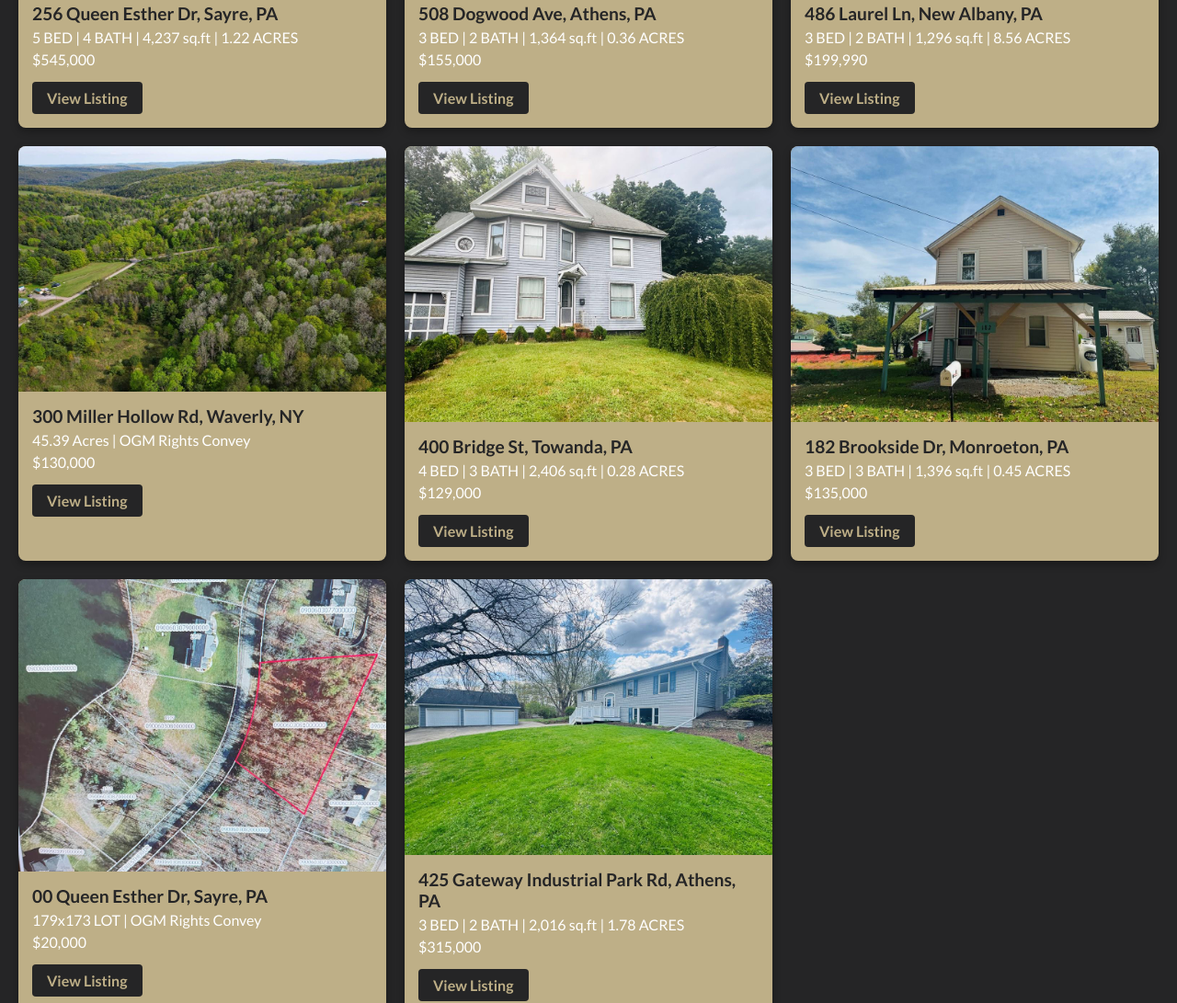
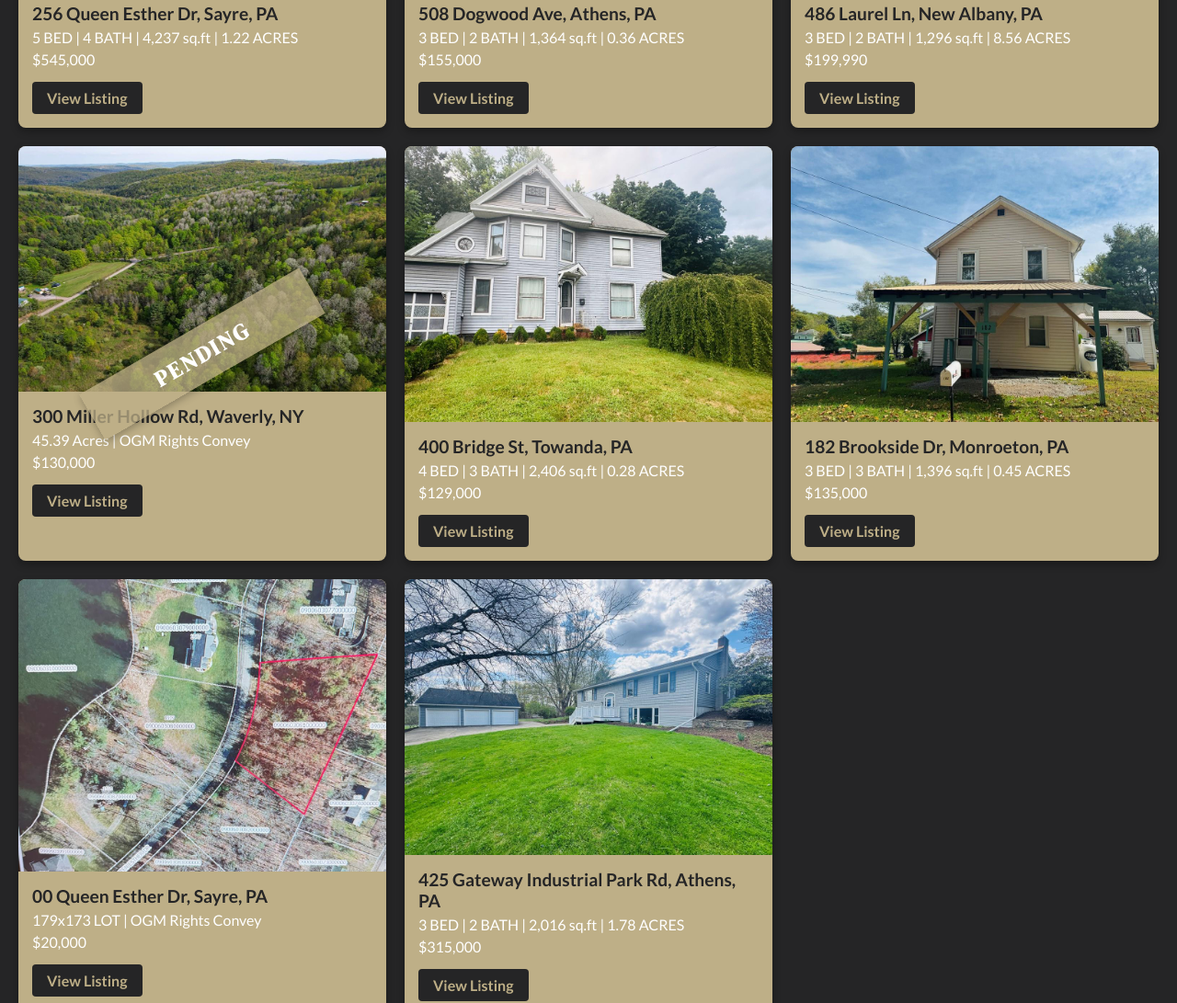
Before and after one commit to K-Martt/C21-JRE-Gold-Tag-, a plain HTML site: page index.html in a window 1280 px wide. Shown: the part 700-1791 px from the top of the page at 92% size. Drawn offline with Linux system fonts and the light colour scheme.

Commit message:
Add files via upload

```diff
--- a/index.html
+++ b/index.html
@@ -228,9 +228,10 @@ footer .footer-legal {
     </div>
   </article>
 
-  <!-- Listing 3 Pending -->
-  <article class="listing-card pending">
-    <img src="31722425.jpeg" alt="House 3">
+<!-- Listing 3 Pending -->
+<article class="listing-card">
+  <div class="pending-banner">PENDING</div>
+  <img src="31722425.jpeg" alt="House 3">
     <div class="listing-info">
       <h3>300 Miller Hollow Rd, Waverly, NY</h3>
       <p>45.39  Acres | OGM Rights Convey</p>
```
